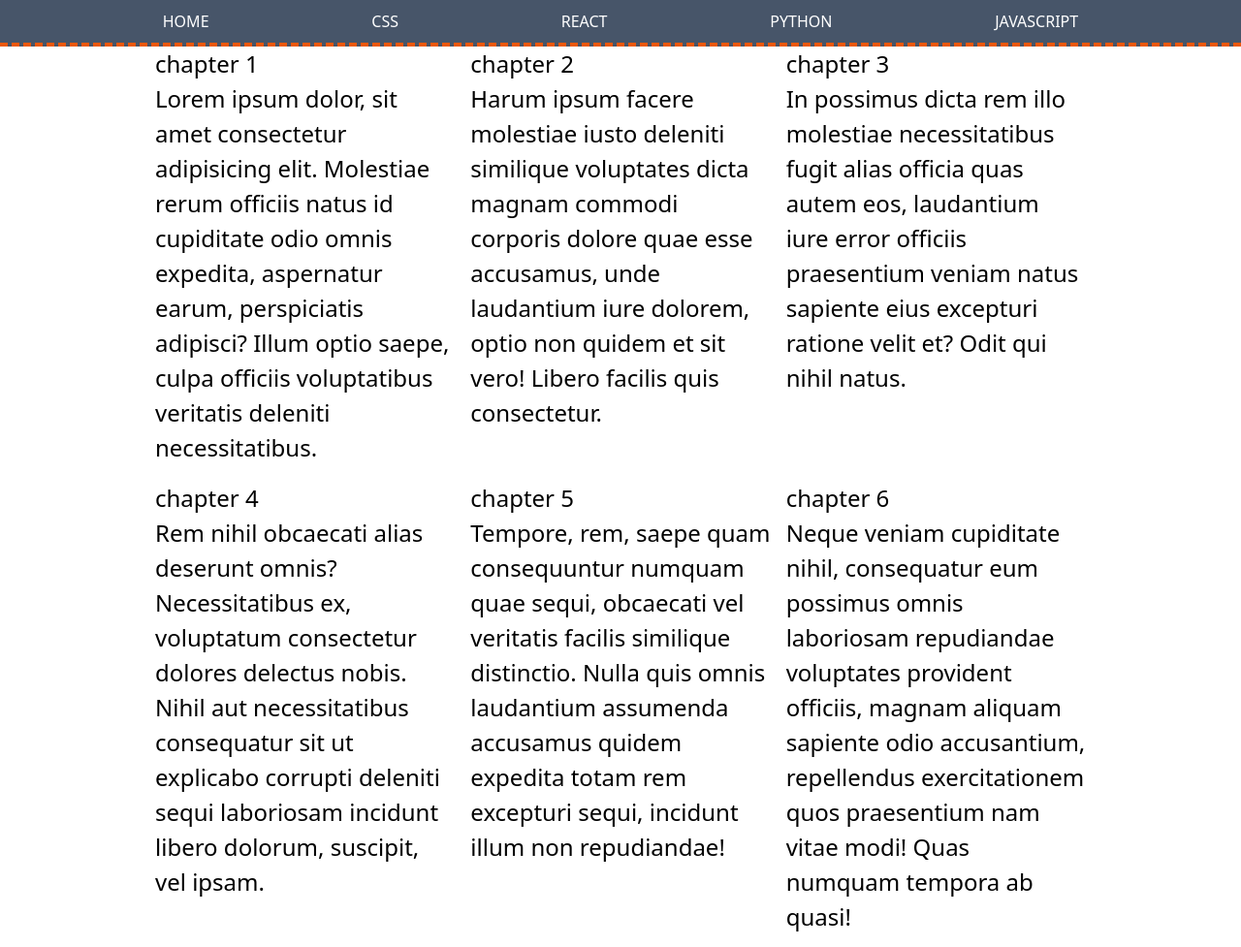
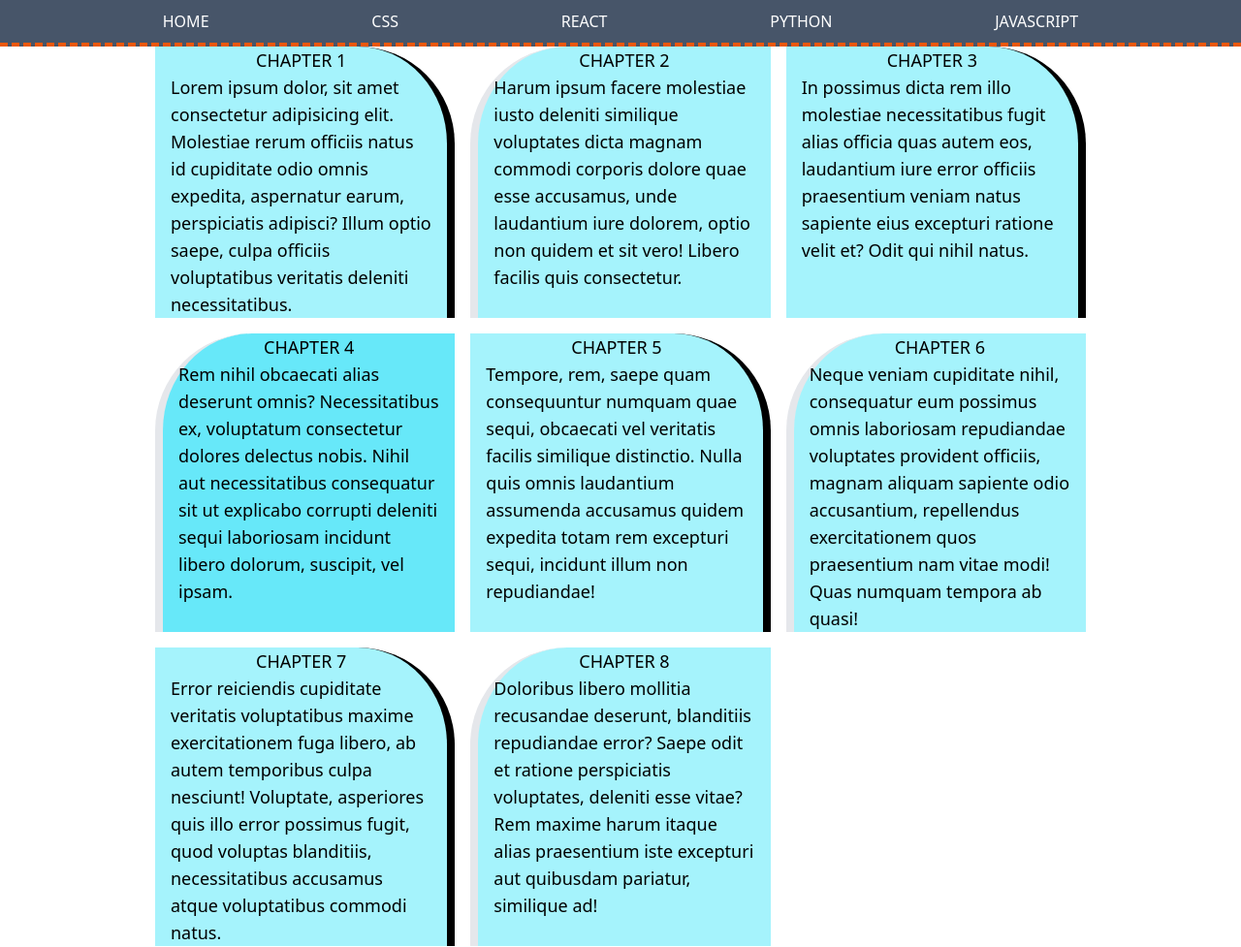
Before and after one commit to shashacodes/tailwind-6b2, a website: page index.html in a window 1280 px wide. Shown: the top 977 px of the page at 97% size. Drawn offline with Linux system fonts and the light colour scheme.

Commit message:
feat: add new changes

```diff
--- a/index.html
+++ b/index.html
@@ -19,39 +19,39 @@
             <li class="">javascript</li>
         </ul>
     </nav>
-    <main class="relative -z-10 top-12 text-[24px] md:w-3/4 mx-auto
+    <main class="relative -z-10 top-12 text-[24px] md:w-3/4 mx-auto lg:text-lg md:text-sm
     grid md:grid-cols-2 lg:grid-cols-3 grid-cols-1 gap-4">
-        <div>
-            <h2>chapter 1</h2>
-            <p>Lorem ipsum dolor, sit amet consectetur adipisicing elit. Molestiae rerum officiis natus id cupiditate odio omnis expedita, aspernatur earum, perspiciatis adipisci? Illum optio saepe, culpa officiis voluptatibus veritatis deleniti necessitatibus.</p>
+        <div class="bg-cyan-200  border-r-8 border-r-black rounded-tr-[100px] border-l-red-800">
+            <h2 class="uppercase flex justify-center">chapter 1</h2>
+            <p class="px-4" >Lorem ipsum dolor, sit amet consectetur adipisicing elit. Molestiae rerum officiis natus id cupiditate odio omnis expedita, aspernatur earum, perspiciatis adipisci? Illum optio saepe, culpa officiis voluptatibus veritatis deleniti necessitatibus.</p>
         </div>
-        <div>
-            <h2>chapter 2</h2>
-            <p>Harum ipsum facere molestiae iusto deleniti similique voluptates dicta magnam commodi corporis dolore quae esse accusamus, unde laudantium iure dolorem, optio non quidem et sit vero! Libero facilis quis consectetur.</p>
+        <div class="bg-cyan-200 border-l-8 border-r-black rounded-tl-[100px]">
+            <h2 class="uppercase flex justify-center">chapter 2</h2>
+            <p class="px-4">Harum ipsum facere molestiae iusto deleniti similique voluptates dicta magnam commodi corporis dolore quae esse accusamus, unde laudantium iure dolorem, optio non quidem et sit vero! Libero facilis quis consectetur.</p>
         </div>
-        <div>
-            <h2>chapter 3</h2>
-            <p>In possimus dicta rem illo molestiae necessitatibus fugit alias officia quas autem eos, laudantium iure error officiis praesentium veniam natus sapiente eius excepturi ratione velit et? Odit qui nihil natus.</p>
+        <div class="bg-cyan-200 border-r-8 border-r-black rounded-tr-[100px]">
+            <h2 class="uppercase flex justify-center">chapter 3</h2>
+            <p class="px-4">In possimus dicta rem illo molestiae necessitatibus fugit alias officia quas autem eos, laudantium iure error officiis praesentium veniam natus sapiente eius excepturi ratione velit et? Odit qui nihil natus.</p>
         </div>
-        <div>
-            <h2>chapter 4</h2>
-            <p>Rem nihil obcaecati alias deserunt omnis? Necessitatibus ex, voluptatum consectetur dolores delectus nobis. Nihil aut necessitatibus consequatur sit ut explicabo corrupti deleniti sequi laboriosam incidunt libero dolorum, suscipit, vel ipsam.</p>
+        <div class="bg-cyan-300 rounded-tl-[100px] border-l-8">
+            <h2 class="uppercase flex justify-center">chapter 4</h2>
+            <p class="px-4">Rem nihil obcaecati alias deserunt omnis? Necessitatibus ex, voluptatum consectetur dolores delectus nobis. Nihil aut necessitatibus consequatur sit ut explicabo corrupti deleniti sequi laboriosam incidunt libero dolorum, suscipit, vel ipsam.</p>
         </div>
-        <div>
-            <h2>chapter 5</h2>
-            <p>Tempore, rem, saepe quam consequuntur numquam quae sequi, obcaecati vel veritatis facilis similique distinctio. Nulla quis omnis laudantium assumenda accusamus quidem expedita totam rem excepturi sequi, incidunt illum non repudiandae!</p>
+        <div class="bg-cyan-200 border-r-8 border-r-black rounded-tr-[100px]">
+            <h2 class="uppercase flex justify-center">chapter 5</h2>
+            <p class="px-4">Tempore, rem, saepe quam consequuntur numquam quae sequi, obcaecati vel veritatis facilis similique distinctio. Nulla quis omnis laudantium assumenda accusamus quidem expedita totam rem excepturi sequi, incidunt illum non repudiandae!</p>
         </div>
-        <div>
-            <h2>chapter 6</h2>
-            <p>Neque veniam cupiditate nihil, consequatur eum possimus omnis laboriosam repudiandae voluptates provident officiis, magnam aliquam sapiente odio accusantium, repellendus exercitationem quos praesentium nam vitae modi! Quas numquam tempora ab quasi!</p>
+        <div class="bg-cyan-200 border-l-8 border-r-black rounded-tl-[100px]">
+            <h2 class="uppercase flex justify-center">chapter 6</h2>
+            <p class="px-4">Neque veniam cupiditate nihil, consequatur eum possimus omnis laboriosam repudiandae voluptates provident officiis, magnam aliquam sapiente odio accusantium, repellendus exercitationem quos praesentium nam vitae modi! Quas numquam tempora ab quasi!</p>
         </div>
-        <div>
-            <h2>chapter 7</h2>
-            <p>Error reiciendis cupiditate veritatis voluptatibus maxime exercitationem fuga libero, ab autem temporibus culpa nesciunt! Voluptate, asperiores quis illo error possimus fugit, quod voluptas blanditiis, necessitatibus accusamus atque voluptatibus commodi natus.</p>
+        <div class="bg-cyan-200 border-r-8 border-r-black rounded-tr-[100px]">
+            <h2 class="uppercase flex justify-center">chapter 7</h2>
+            <p class="px-4">Error reiciendis cupiditate veritatis voluptatibus maxime exercitationem fuga libero, ab autem temporibus culpa nesciunt! Voluptate, asperiores quis illo error possimus fugit, quod voluptas blanditiis, necessitatibus accusamus atque voluptatibus commodi natus.</p>
         </div>
-        <div>
-            <h2>chapter 8</h2>
-            <p>Doloribus libero mollitia recusandae deserunt, blanditiis repudiandae error? Saepe odit et ratione perspiciatis voluptates, deleniti esse vitae? Rem maxime harum itaque alias praesentium iste excepturi aut quibusdam pariatur, similique ad!</p>
+        <div class="bg-cyan-200 border-l-8 border-r-black rounded-tl-[100px]">
+            <h2 class="uppercase flex justify-center">chapter 8</h2>
+            <p class="px-4">Doloribus libero mollitia recusandae deserunt, blanditiis repudiandae error? Saepe odit et ratione perspiciatis voluptates, deleniti esse vitae? Rem maxime harum itaque alias praesentium iste excepturi aut quibusdam pariatur, similique ad!</p>
         </div>
     </main>
 </body>
```
Also changed, not shown: dist/output.css.
